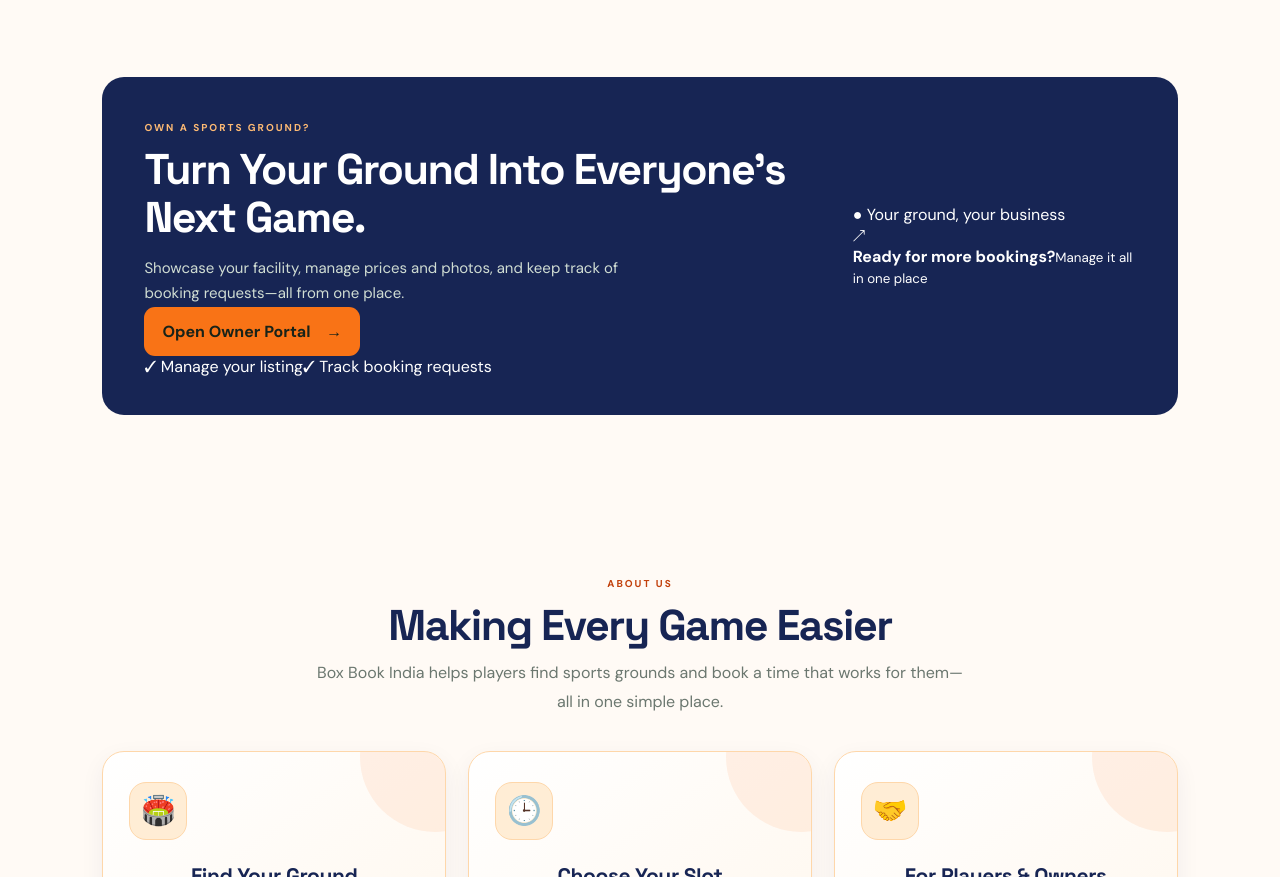
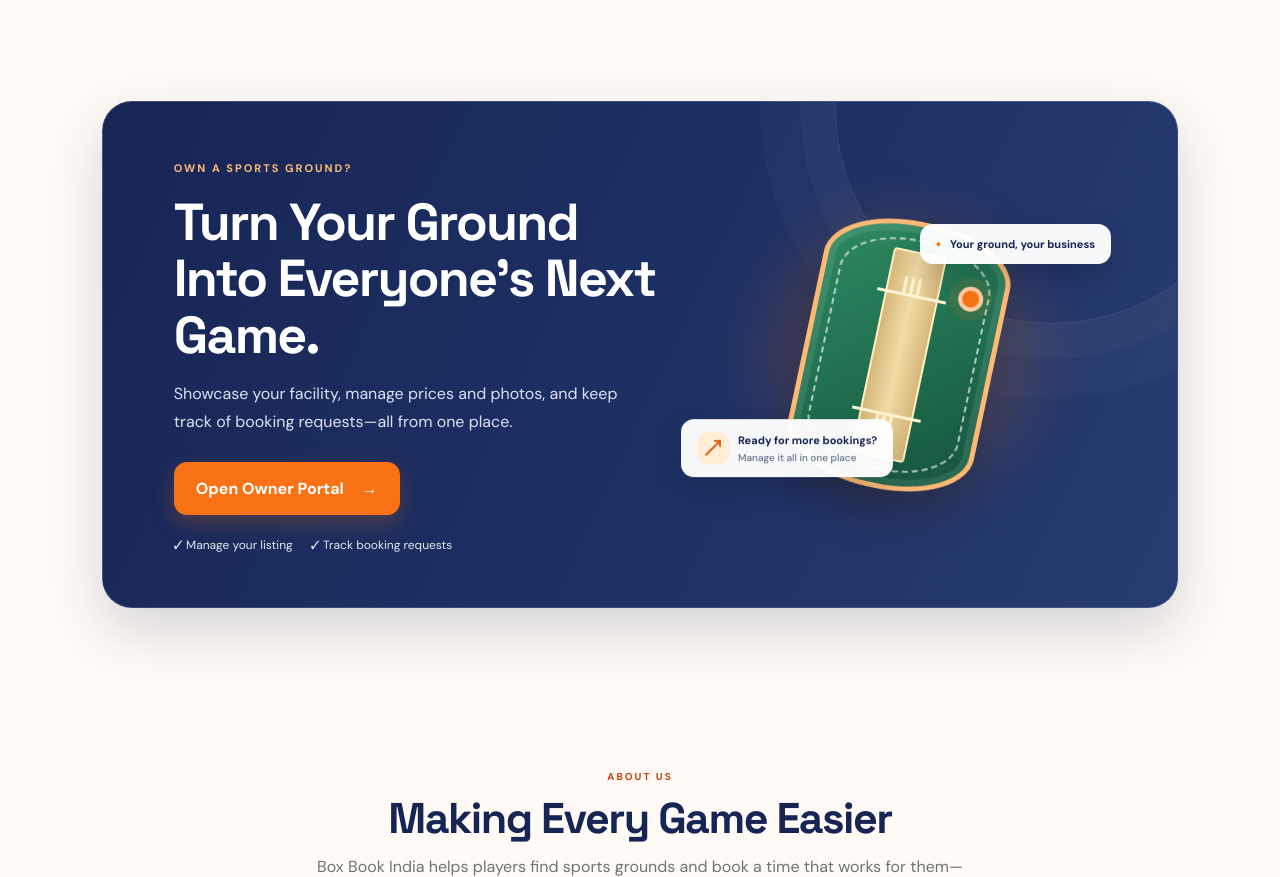
Before and after one commit to tusharjotva44/cricket-box-booking-india, a plain HTML site: page index.html in a window 1280 px wide. Shown: the part 2214-3091 px from the top of the page. Drawn offline with Linux system fonts and the light colour scheme.

Commit message:
Add animated court illustration to owner CTA

```diff
--- a/styles.css
+++ b/styles.css
@@ -51,3 +51,42 @@
 .contact-submit{margin-top:12px;opacity:.72;cursor:not-allowed;white-space:normal}
 .contact-form-note{font-size:11px;line-height:1.6;color:var(--muted);margin:2px 0 0}
 @media(max-width:800px){.contact-section{padding:58px 5%}.contact-layout{grid-template-columns:1fr;gap:20px}.contact-form-card{padding:23px}}
+
+
+/* Larger animated owner call-to-action */
+.owner-cta{position:relative;isolation:isolate;overflow:hidden;margin:24px 8% 76px;padding:54px 5.5%;min-height:380px;display:grid;grid-template-columns:1.08fr .92fr;align-items:center;gap:30px;border:1px solid rgba(255,255,255,.15);border-radius:30px;background:linear-gradient(115deg,#172554 0%,#1e3267 60%,#273c70 100%);box-shadow:0 22px 55px rgba(23,37,84,.18);color:#fff}
+.owner-cta:before{content:"";position:absolute;z-index:-1;width:430px;height:430px;border:1px solid rgba(255,255,255,.1);border-radius:50%;right:-90px;top:-210px;box-shadow:0 0 0 35px rgba(255,255,255,.025),0 0 0 75px rgba(255,255,255,.02)}
+.owner-cta-copy{position:relative;z-index:2;max-width:570px}
+.owner-cta .eyebrow{color:#fdba74;font-size:11px}
+.owner-cta h2{font:700 clamp(34px,4.2vw,52px)/1.08 'Space Grotesk',sans-serif;letter-spacing:-1.8px;margin:17px 0}
+.owner-cta p{max-width:470px;color:#dbe3f5;font-size:16px;line-height:1.8;margin:0 0 25px}
+.owner-cta-action{padding:16px 22px;background:#f97316;color:#fff;border-radius:13px;box-shadow:0 8px 22px rgba(249,115,22,.25);transition:transform .25s,box-shadow .25s,background .25s}
+.owner-cta-action:hover{background:#ea580c;transform:translateY(-4px);box-shadow:0 14px 28px rgba(249,115,22,.35)}
+.owner-cta-action span{margin-left:14px;display:inline-block;transition:transform .25s}
+.owner-cta-action:hover span{transform:translateX(5px)}
+.owner-cta-points{display:flex;flex-wrap:wrap;gap:18px;margin-top:22px;color:#e2e8f0;font-size:12px}
+.owner-cta-points span: first-letter{color:#fdba74}
+.owner-cta-visual{height:290px;position:relative;display:grid;place-items:center;perspective:700px;animation:ownerVisualIn .8s both}
+.owner-visual-glow{position:absolute;width:250px;height:250px;border-radius:50%;background:rgba(249,115,22,.18);filter:blur(30px);animation:ownerGlow 4s ease-in-out infinite alternate}
+.owner-court{position:relative;width:190px;height:270px;border:5px solid #fdba74;border-radius:48%/18%;background:linear-gradient(145deg,#2d8b62,#15543e);box-shadow:0 22px 45px rgba(0,0,0,.24),inset 0 0 0 7px rgba(255,255,255,.09);transform:rotate(12deg);animation:ownerCourtFloat 5s ease-in-out infinite}
+.owner-court-boundary{position:absolute;inset:13px;border:2px dashed rgba(255,255,255,.65);border-radius:48%/18%}
+.owner-court-pitch{position:absolute;width:54px;top:25px;bottom:25px;left:50%;transform:translateX(-50%);background:linear-gradient(90deg,#d6b77b,#f1dca5,#d6b77b);border:2px solid #fff0c2;border-radius:4px}
+.owner-court-line{position:absolute;left:calc(50% - 35px);width:70px;height:3px;background:#fff4d2}
+.owner-court-line-top{top:68px}.owner-court-line-bottom{bottom:68px}
+.owner-stumps{position:absolute;left:calc(50% - 10px);display:flex;gap:4px}
+.owner-stumps i{display:block;width:3px;height:17px;background:#fff5d8;border-radius:3px}
+.owner-stumps-top{top:51px}.owner-stumps-bottom{bottom:51px}
+.owner-ball{position:absolute;right:19px;top:48px;width:25px;height:25px;border-radius:50%;background:#f97316;border:4px solid #ffcfaa;box-shadow:0 0 0 7px rgba(249,115,22,.2);animation:ownerBallPulse 2.2s ease-in-out infinite}
+.owner-float-tag{position:absolute;display:flex;align-items:center;gap:9px;padding:12px 15px;border:1px solid rgba(255,255,255,.18);border-radius:13px;background:rgba(255,255,255,.96);color:#172554;box-shadow:0 12px 30px rgba(0,0,0,.16);font-size:11px;font-weight:700;white-space:nowrap;animation:ownerTagFloat 4s ease-in-out infinite}
+.owner-float-tag-top{top:17px;right:-5px}.owner-float-tag-top>span{font-size:9px;color:#f97316}
+.owner-float-tag-bottom{left:-10px;bottom:18px;animation-delay:-1.6s}
+.owner-tag-icon{width:32px;height:32px;display:grid;place-items:center;border-radius:10px;background:#ffedd5;color:#ea580c;font-size:21px}
+.owner-float-tag strong,.owner-float-tag small{display:block}.owner-float-tag strong{font-size:11px}.owner-float-tag small{font-size:10px;font-weight:500;color:#64748b;margin-top:4px}
+@keyframes ownerVisualIn{from{opacity:0;transform:translateY(18px) scale(.96)}to{opacity:1;transform:translateY(0) scale(1)}}
+@keyframes ownerCourtFloat{0%,100%{translate:0 0;rotate:0deg}50%{translate:0 -9px;rotate:2deg}}
+@keyframes ownerTagFloat{0%,100%{translate:0 0}50%{translate:0 -6px}}
+@keyframes ownerBallPulse{0%,100%{box-shadow:0 0 0 6px rgba(249,115,22,.16)}50%{box-shadow:0 0 0 11px rgba(249,115,22,.06)}}
+@keyframes ownerGlow{from{transform:scale(.9);opacity:.6}to{transform:scale(1.12);opacity:1}}
+@media(max-width:800px){.owner-cta{margin:10px 5% 55px;padding:38px 6%;grid-template-columns:1fr;gap:8px}.owner-cta h2{font-size:38px}.owner-cta-visual{height:285px;margin-top:10px}.owner-float-tag-top{right:0}.owner-float-tag-bottom{left:0}}
+@media(max-width:430px){.owner-cta{padding:30px 22px;border-radius:23px}.owner-cta h2{font-size:33px}.owner-cta p{font-size:14px}.owner-cta-points{gap:9px;flex-direction:column}.owner-cta-visual{transform:scale(.9);margin:0 -12px}.owner-float-tag{padding:10px 11px}.owner-float-tag-top{right:-6px}.owner-float-tag-bottom{left:-7px}}
+@media(prefers-reduced-motion:reduce){.owner-cta-visual,.owner-court,.owner-ball,.owner-float-tag,.owner-visual-glow{animation:none!important}.owner-cta-action,.owner-cta-action span{transition:none!important}}
```
